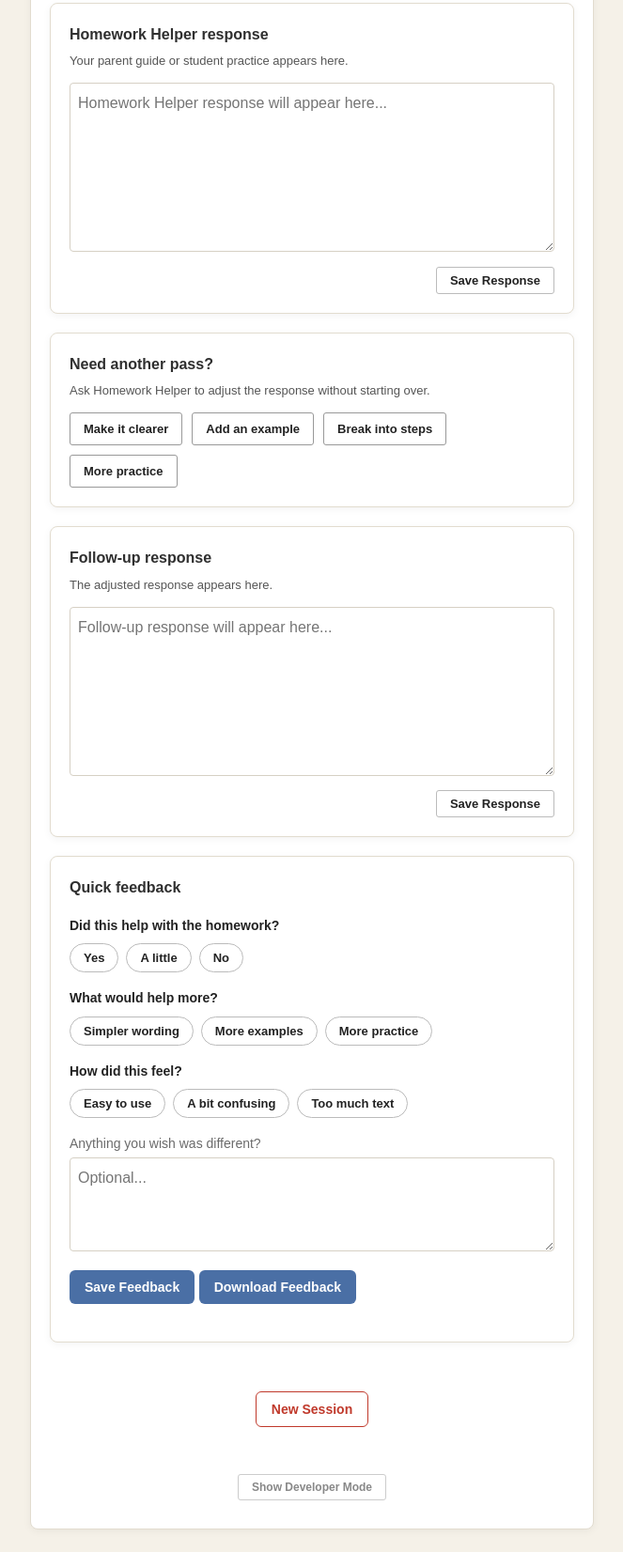
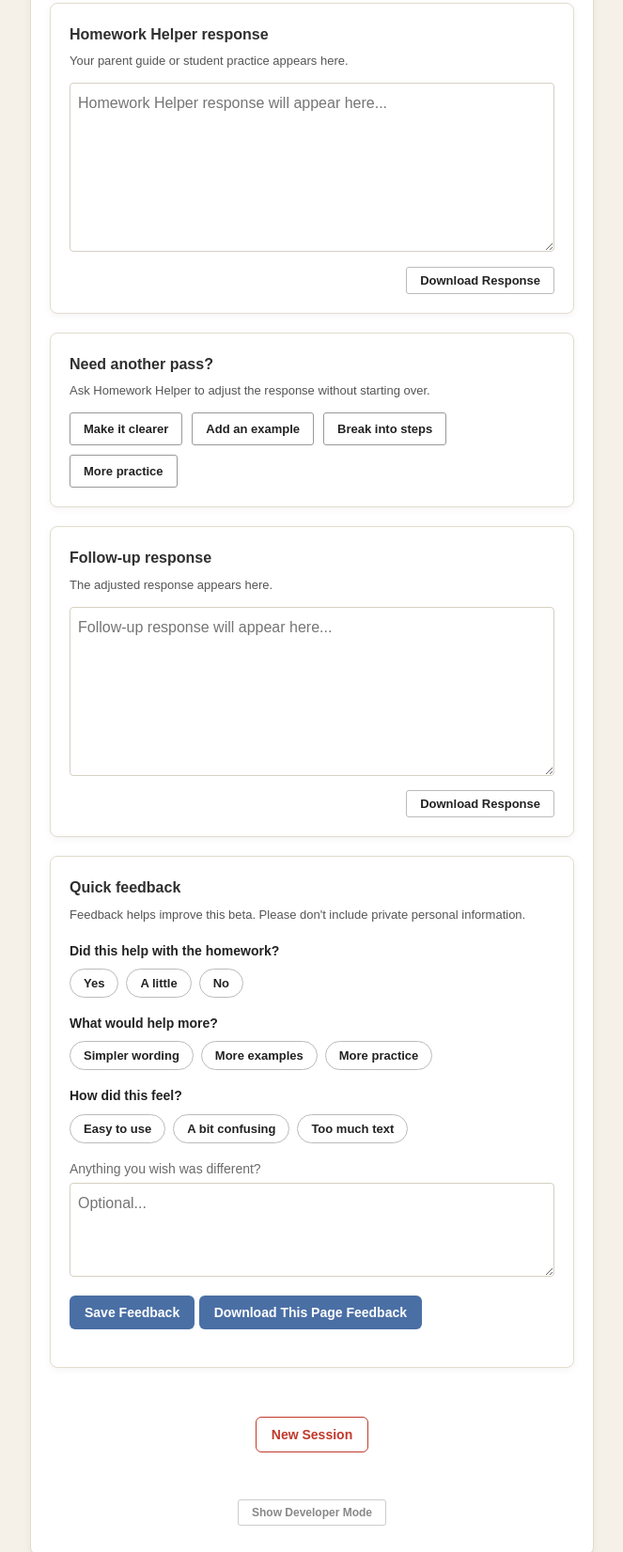
Before and after one commit to fbemail8454-dotcom/homework-helper-beta, a website: page app/index.html in a window 1280 px wide. Shown: the part 1060-2712 px from the top of the page at 94% size, without its empty margins (308-971 px from the left). Drawn offline with Linux system fonts and the light colour scheme.

Commit message:
Beta v0.1 UI clarity update (button labels)

```diff
--- a/app/index.html
+++ b/app/index.html
@@ -15,7 +15,7 @@
       <div class="mode-header">Tutor Session</div>
       <div class="session-save-group">
         <p class="session-save-reminder">Before you leave, save this session</p>
-        <button onclick="saveTutorSession()">Save Homework Helper Session</button>
+        <button onclick="saveTutorSession()">Download Session</button>
       </div>
     </div>
 
@@ -84,7 +84,7 @@
       <p class="step-note">Your parent guide or student practice appears here.</p>
       <textarea id="tutorOutput" placeholder="Homework Helper response will appear here..." readonly></textarea>
       <div class="save-btn-row">
-        <button class="save-explanation-btn" id="saveBtn_tutorOutput" onclick="saveExplanation('tutorOutput', this)">Save Response</button>
+        <button class="save-explanation-btn" id="saveBtn_tutorOutput" onclick="saveExplanation('tutorOutput', this)">Download Response</button>
       </div>
     </section>
 
@@ -105,12 +105,13 @@
       <p class="step-note">The adjusted response appears here.</p>
       <textarea id="followUpOutput" placeholder="Follow-up response will appear here..." readonly></textarea>
       <div class="save-btn-row">
-        <button class="save-explanation-btn" id="saveBtn_followUpOutput" onclick="saveExplanation('followUpOutput', this)">Save Response</button>
+        <button class="save-explanation-btn" id="saveBtn_followUpOutput" onclick="saveExplanation('followUpOutput', this)">Download Response</button>
       </div>
     </section>
 
     <section class="card">
       <h2>Quick feedback</h2>
+      <p class="step-note">Feedback helps improve this beta. Please don't include private personal information.</p>
 
       <p class="feedback-panel-question">Did this help with the homework?</p>
       <div class="feedback-option-group" id="q1-group">
@@ -137,7 +138,7 @@
       <textarea id="feedbackComment" class="short-textarea" placeholder="Optional..."></textarea>
 
       <button onclick="saveFeedback()">Save Feedback</button>
-      <button onclick="downloadFeedback()">Download Feedback</button>
+      <button onclick="downloadFeedback()">Download This Page Feedback</button>
 
       <div id="feedbackLog" class="feedback-log"></div>
     </section>
```
